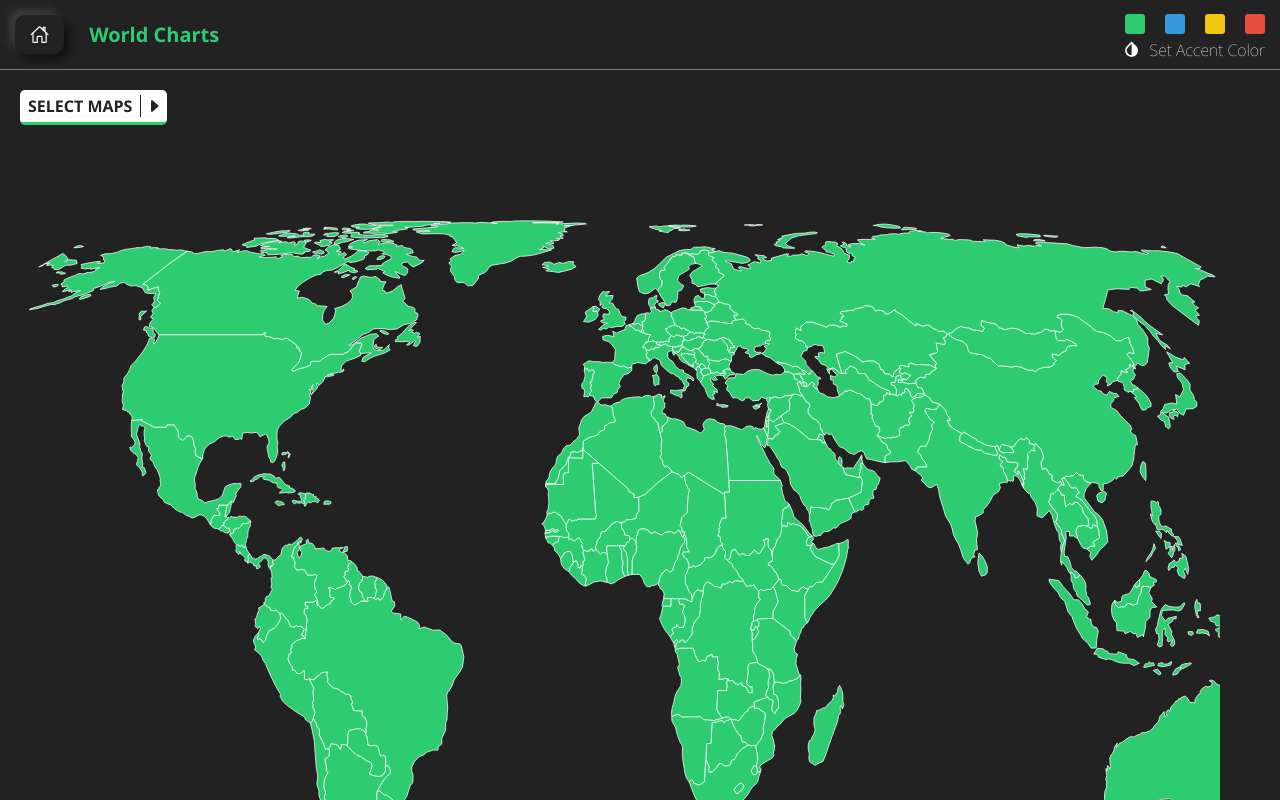
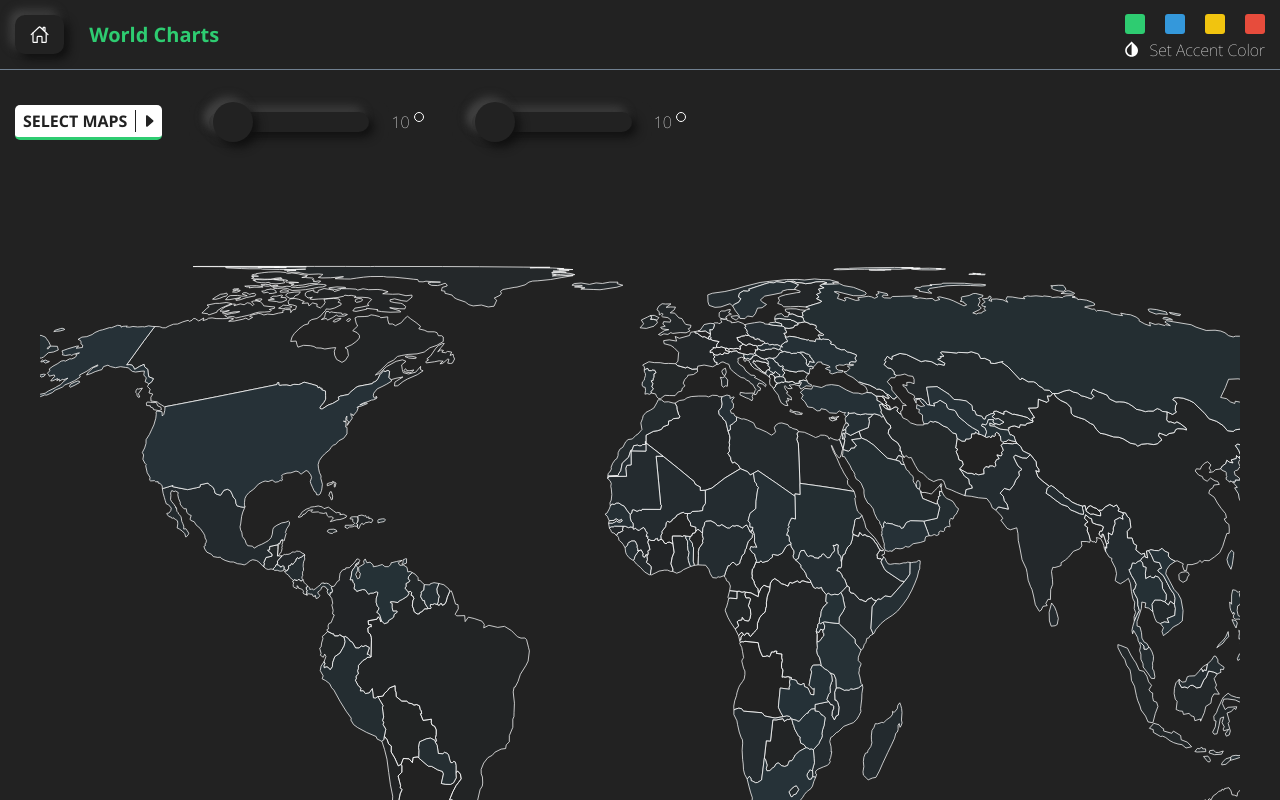
Before and after one commit to Ad1tyARa0/react-d3, a React (Create React App) app: page /world-map in a window 1280 px wide. Shown: the top 800 px of the page. Built offline with nearby package versions, Linux system fonts and the light colour scheme.

Commit message:
Added rotation states.

```diff
--- /dev/null
+++ b/src/components/common/range-slider/RangeSlider.scss
@@ -0,0 +1,54 @@
+@import 'src/global/colors';
+@import 'src/global/variables';
+
+$css_prefix: 'c--c--r-s__';
+$class_css_prefix: '.#{$css_prefix}';
+
+#{$class_css_prefix}slider-div {
+  display: flex;
+  // width: 100%;
+  align-items: center;
+  justify-content: flex-start;
+  margin: 10px 0 10px 25px;
+}
+
+#{$class_css_prefix}slider-title-main {
+  display: flex;
+  align-items: center;
+  // font-size: 1.3em;
+
+  #{$class_css_prefix}text {
+    font-family: 'Noto Thin';
+  }
+
+  #{$class_css_prefix}icon {
+    @include display-flex-center-center;
+    font-size: 12px;
+    margin-bottom: 10px;
+    margin-left: 3px;
+  }
+}
+
+#{$class_css_prefix}slider-input {
+  width: 200px;
+  height: 40px;
+  padding: 20px;
+  background: $color-background-dark;
+  border-radius: 10px;
+
+  &::-webkit-slider-runnable-track {
+    @include track-style;
+  }
+
+  &::-webkit-slider-thumb {
+    @include thumb-style;
+  }
+
+  &::-moz-range-track {
+    @include track-style;
+  }
+
+  &::-moz-range-thumb {
+    @include thumb-style;
+  }
+}
--- /dev/null
+++ b/src/components/common/range-slider/RangeSlider.tsx
@@ -0,0 +1,47 @@
+import React from 'react';
+
+// SCSS.
+import './RangeSlider.scss';
+
+// Components -- common -- range - slider
+const css_prefix = 'c--c--r-s__';
+
+// Component props.
+interface RangeSliderProps {
+  min: number;
+  max: number;
+  value: number;
+  onChangeValue: (payload: number) => void;
+  icon?: JSX.Element;
+}
+
+const RangeSliderComponent: React.FunctionComponent<RangeSliderProps> = ({
+  min,
+  max,
+  value,
+  onChangeValue,
+  icon,
+}) => {
+  return (
+    <div className={`${css_prefix}slider-div`}>
+      <input
+        type='range'
+        min={min}
+        max={max}
+        className={`${css_prefix}slider-input`}
+        value={value}
+        onChange={({ currentTarget }) =>
+          onChangeValue(Number(currentTarget.value))
+        }
+      />
+
+      <div className={`${css_prefix}slider-title-main`} id='discrete-slider'>
+        <div className={`${css_prefix}text`}>{value}</div>
+
+        {icon ? <div className={`${css_prefix}icon`}>{icon}</div> : null}
+      </div>
+    </div>
+  );
+};
+
+export const RangeSlider = RangeSliderComponent;
--- a/src/pages/world-charts/WorldCharts.scss
+++ b/src/pages/world-charts/WorldCharts.scss
@@ -4,10 +4,14 @@
 $css_prefix: 'p--w-c__';
 $class_css_prefix: '.#{$css_prefix}';
 
-#{$class_css_prefix}main {
-  padding: 20px;
+#{$class_css_prefix}settings-main {
+  display: flex;
+  align-items: center;
+  margin: 20px 15px;
 }
 
-#{$class_css_prefix}path {
-  transition: fill 500ms linear;
+#{$class_css_prefix}svg {
+  display: flex;
+  align-items: center;
+  justify-content: center;
 }
--- a/src/pages/world-charts/WorldCharts.tsx
+++ b/src/pages/world-charts/WorldCharts.tsx
@@ -7,15 +7,18 @@ import {
   geoStereographic,
 } from 'd3-geo';
 import { Feature, FeatureCollection, Geometry } from 'geojson';
+import { TbCircle } from 'react-icons/tb';
+
+// Components.
+import { Dropdown } from '../../components/common/dropdown/Dropdown';
 
 // Contexts.
 import { RootContext } from '../../context/RootContext';
 
 // SCSS.
 import './WorldCharts.scss';
-import { Data } from '../../components/common/data/Data';
-import { Dropdown } from '../../components/common/dropdown/Dropdown';
 import { DropdownOptionsType } from '../../utils/types/dropdown';
+import { RangeSlider } from '../../components/common/range-slider/RangeSlider';
 
 // Pages -- world - chart
 const css_prefix = 'p--w-c__';
@@ -60,6 +63,18 @@ const WorldChartsComponent: React.FunctionComponent<WorldChartsProps> = () => {
     WORLD_MAPS_TYPES[0].value
   );
 
+  const [lambdaAngle, setLambdaAngle] = useState<number>(10);
+
+  const [phiAngle, setPhiAngle] = useState<number>(10);
+
+  const onChangeLambdaAngle = (payload: number) => {
+    setLambdaAngle(payload);
+  };
+
+  const onChangePhiAngle = (payload: number) => {
+    setPhiAngle(payload);
+  };
+
   const onChnageSelectedMap = (payload: string) => {
     setSelectedMap(payload);
   };
@@ -90,20 +105,21 @@ const WorldChartsComponent: React.FunctionComponent<WorldChartsProps> = () => {
   const orthoProjection = geoOrthographic()
     .scale(scale)
     .translate([cx, cy])
-    .rotate([0, 0]);
+    .rotate([lambdaAngle, phiAngle]);
 
   const equalEarthProjection = geoEqualEarth()
     .scale(scale)
     .translate([cx, cy])
-    .rotate([0, 0]);
+    .rotate([lambdaAngle, phiAngle]);
 
   const StereographicProjection = geoStereographic()
     .scale(scale)
     .translate([cx, cy])
-    .rotate([0, 0]);
+    .rotate([lambdaAngle, phiAngle]);
 
   return (
     <div className={`${css_prefix}main`}>
+      <div className={`${css_prefix}settings-main`}>
         <Dropdown
           items={WORLD_MAPS_TYPES}
           title='Select Maps'
@@ -112,6 +128,28 @@ const WorldChartsComponent: React.FunctionComponent<WorldChartsProps> = () => {
           onClickSelectOption={onChnageSelectedMap}
         />
 
+        <div className={`${css_prefix}container`}>
+          <RangeSlider
+            min={0}
+            max={360}
+            value={lambdaAngle}
+            onChangeValue={onChangeLambdaAngle}
+            icon={<TbCircle />}
+          />
+        </div>
+
+        <div className={`${css_prefix}container`}>
+          <RangeSlider
+            min={0}
+            max={360}
+            value={phiAngle}
+            onChangeValue={onChangePhiAngle}
+            icon={<TbCircle />}
+          />
+        </div>
+      </div>
+
+      <div className={`${css_prefix}svg`}>
         <svg width={scale * 6} height={scale * 6} viewBox='0 0 800 450'>
           <g>
             {(geographies as [])?.map((d, i) => {
@@ -121,10 +159,10 @@ const WorldChartsComponent: React.FunctionComponent<WorldChartsProps> = () => {
                     <path
                       key={`path-${uuid()}`}
                       d={geoPath().projection(orthoProjection)(d) as string}
-                    // fill={`rgba(38, 50, 56, ${
-                    //   (1 / (geographies ? geographies.length : 0)) * i
-                    // })`}
-                    fill={accentColor.value}
+                      fill={`rgba(38, 50, 56, ${
+                        (1 / (geographies ? geographies.length : 0)) * i
+                      })`}
+                      // fill='aliceblue'
                       stroke='white'
                       strokeWidth={0.5}
                       className={`${css_prefix}path`}
@@ -132,11 +170,13 @@ const WorldChartsComponent: React.FunctionComponent<WorldChartsProps> = () => {
                   ) : selectedMap === 'geoEqualEarth' ? (
                     <path
                       key={`path-${uuid()}`}
-                    d={geoPath().projection(equalEarthProjection)(d) as string}
-                    // fill={`rgba(38, 50, 56, ${
-                    //   (1 / (geographies ? geographies.length : 0)) * i
-                    // })`}
-                    fill={accentColor.value}
+                      d={
+                        geoPath().projection(equalEarthProjection)(d) as string
+                      }
+                      fill={`rgba(38, 50, 56, ${
+                        (1 / (geographies ? geographies.length : 0)) * i
+                      })`}
+                      // fill={accentColor.value}
                       stroke='white'
                       strokeWidth={0.5}
                       className={`${css_prefix}path`}
@@ -145,12 +185,14 @@ const WorldChartsComponent: React.FunctionComponent<WorldChartsProps> = () => {
                     <path
                       key={`path-${uuid()}`}
                       d={
-                      geoPath().projection(StereographicProjection)(d) as string
+                        geoPath().projection(StereographicProjection)(
+                          d
+                        ) as string
                       }
-                    // fill={`rgba(38, 50, 56, ${
-                    //   (1 / (geographies ? geographies.length : 0)) * i
-                    // })`}
-                    fill={accentColor.value}
+                      fill={`rgba(38, 50, 56, ${
+                        (1 / (geographies ? geographies.length : 0)) * i
+                      })`}
+                      // fill={accentColor.value}
                       stroke='white'
                       strokeWidth={0.5}
                       className={`${css_prefix}path`}
@@ -162,6 +204,7 @@ const WorldChartsComponent: React.FunctionComponent<WorldChartsProps> = () => {
           </g>
         </svg>
       </div>
+    </div>
   );
 };
 
```
Lines whose indentation alone changed are shown as unchanged.
